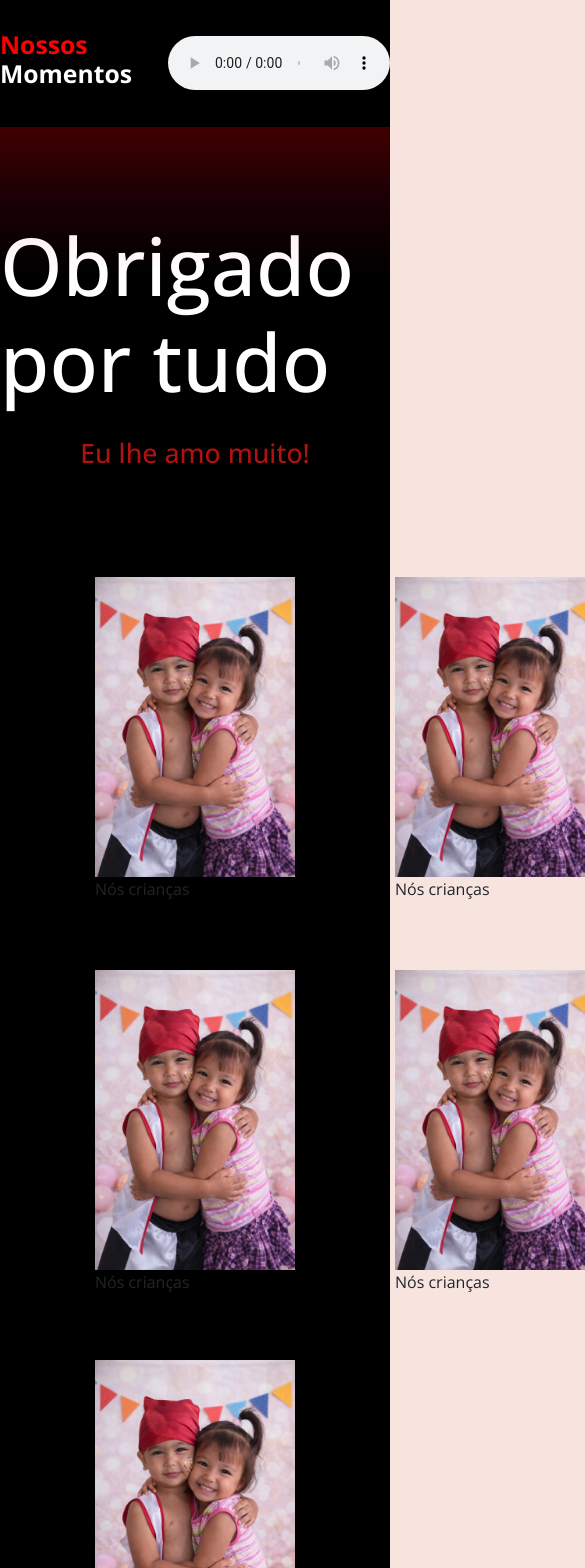
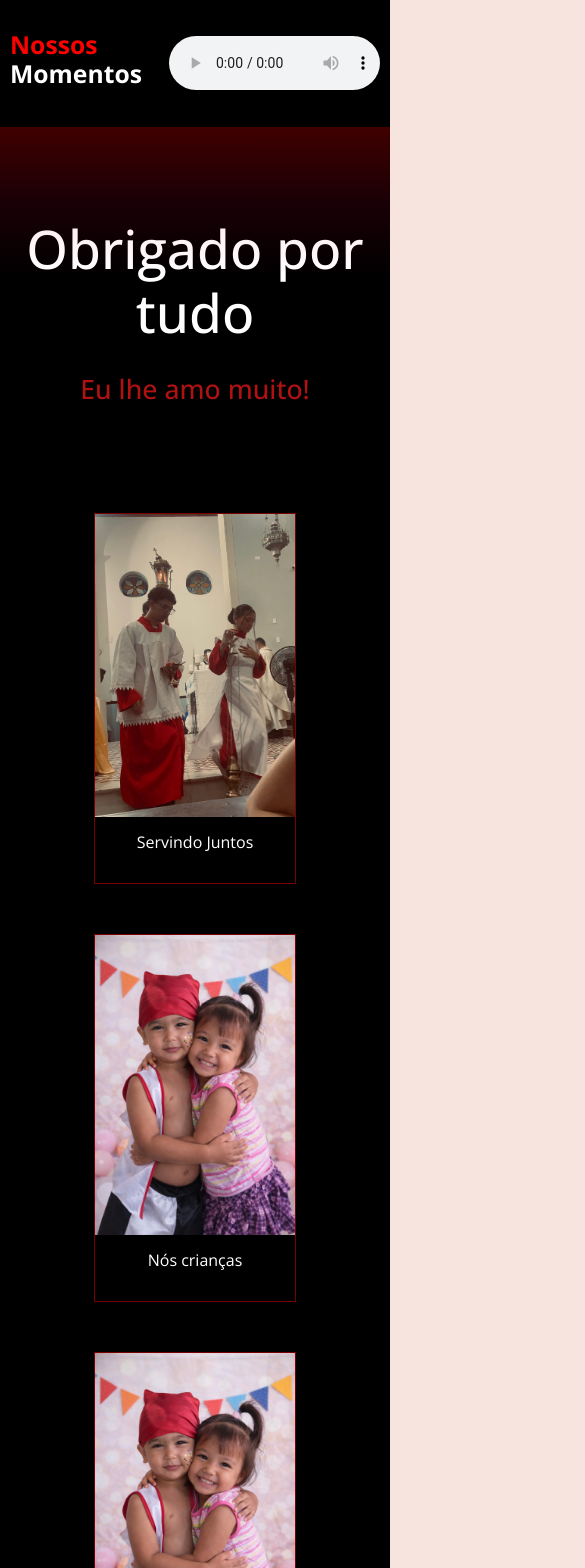
Before and after one commit to rafamoreira11/birthday, a React (Vite) app in the folder birthday-mariana/: page /gallery in a window 390 px wide. Shown: the top 1568 px of the page, 585 px wide, since content can reach past the window. Built offline with nearby package versions, Linux system fonts and the light colour scheme.

Commit message:
Adicionando responsividade

```diff
--- a/birthday-mariana/src/pages/gallery/index.jsx
+++ b/birthday-mariana/src/pages/gallery/index.jsx
@@ -45,7 +45,9 @@ function Gallery() {
           </article>
           <article className='picture-container'>
             <img src={CutePhoto} className='img-picture'/>
-            <p className="picture-description">Nós crianças</p>
+            <div>
+              <p className="picture-description">Nós crianças</p>
+            </div>
           </article>
         </section>
       </main>
--- a/birthday-mariana/src/pages/gallery/style.css
+++ b/birthday-mariana/src/pages/gallery/style.css
@@ -64,3 +64,44 @@
 .img-picture{
     width: 200px;
 }
+
+.picture-description{
+    height: 50px;
+    display: flex;
+    align-items: center;
+    justify-content: center;
+    width: 100%;
+    text-align: center;
+    color: #fff;
+}
+
+.picture-container{
+    border: 1px solid rgba(255, 0, 0, 0.473);
+    display: flex;
+    flex-direction: column;
+    justify-content: space-between;
+}
+
+.picture-container:hover{
+    transition: 0.5s;
+    border: 1px solid rgba(255, 0, 0, 0.884);
+    color: red;
+}
+
+
+@media (max-width: 414px) {
+    .header-gallery{
+        padding: 10px;
+    }
+
+
+    .gallery-pictures{
+        grid-template-columns: 1fr;
+    }
+
+    .main-gallery h1{
+        font-size: 40pt;
+        text-align: center;
+    }
+
+}
```
